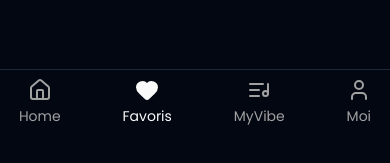
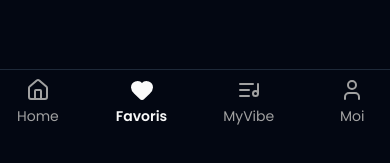
Before and after one commit to bossnare/melodayzmusic, a Next.js app in the folder apps/client/: page /dashboard/favoris in a window 390 px wide. Shown: the part 678-841 px from the top of the page. Built offline with nearby package versions, Linux system fonts and the light colour scheme.

Commit message:
client: update View to section by section design, and carousel horizontal for each section

```diff
--- a/apps/client/src/app/custom.css
+++ b/apps/client/src/app/custom.css
@@ -19,6 +19,7 @@
 
   section {
     scroll-snap-align: start;
+    scroll-behavior: smooth;
   }
 }
 
--- a/apps/client/src/components/NavBottom.tsx
+++ b/apps/client/src/components/NavBottom.tsx
@@ -33,9 +33,9 @@ const NavTab = ({ href, icon, label }: Tab) => {
         href={href}
         className={`${
           pathname === href
-            ? 'font-medium text-accent-foreground'
-            : 'font-normal text-muted-foreground hover:text-foreground'
-        } select-none transition-transform duration-200 ease-in-out flex flex-col p-2 items-center justify-center gap-1 md:gap-2 md:flex-row`}
+            ? 'font-semibold text-accent-foreground'
+            : 'font-medium text-muted-foreground hover:text-foreground'
+        } select-none transition-all duration-200 ease-in-out flex flex-col p-2 items-center justify-center gap-1 md:gap-2 md:flex-row`}
       >
         <span
           className={`${pathname === href ? '*:fill-accent-foreground' : ''}`}
@@ -74,10 +74,10 @@ export const NavBottom = () => {
   ];
 
   return (
-    <div className="flex items-center justify-center pb-8 md:py-2 gap-10 sm:gap-8 md:gap-0 lg:hidden">
+    <div className="flex items-center justify-center pb-8 md:py-2 gap-10 sm:gap-8 md:gap-4 lg:hidden">
       {navs.map((tab) => (
         <div
-          className="flex items-center justify-center font-poppins text-sm sm:text-base grow"
+          className="flex items-center justify-center font-poppins text-sm sm:text-base flex-1"
           key={tab.id}
         >
           <NavTab href={tab.href as string} icon={tab.icon} label={tab.label} />
--- a/apps/client/src/components/songs/ContentStream.tsx
+++ b/apps/client/src/components/songs/ContentStream.tsx
@@ -56,7 +56,7 @@ export const ContentStream = () => {
   }
 
   return (
-    <section className="pt-8 pb-60 md:pb-50">
+    <div className="pt-8 pb-60 md:pb-50">
       <h2 className="flex items-center gap-2 text-section sm:px-1">
         Top Artists
       </h2>
@@ -71,12 +71,23 @@ export const ContentStream = () => {
         <div></div>
       </div>
       <h3 className="text-section">Fresh Vibes</h3>
-      <div className="grid grid-cols-2 gap-5 sm:gap-6 sm:grid-cols-3 lg:grid-cols-4 xl:grid-cols-5">
-        {songs.map((song) => (
-          <SongCard key={song.id} song={song} />
-        ))}
-      </div>
-      <h3 className="text-section mt-6">Albums</h3>
-    </section>
+      {/* Vibes card */}
+      <section className="overflow-x-auto scrollbar-none">
+        <div className="grid grid-flow-col auto-cols-[calc(100vw/3)] sm:auto-cols-[calc(100vw/4)] lg:auto-cols-[calc(100vw/6)] gap-5 sm:gap-6">
+          {songs.map((song) => (
+            <SongCard key={song.id} song={song} />
+          ))}
+        </div>
+      </section>
+      {/* Albums card */}
+      <h3 className="mt-10 text-section">Albums</h3>
+      <section className="overflow-x-auto scrollbar-none">
+        <div className="grid grid-flow-col auto-cols-[calc(100vw/3)] sm:auto-cols-[calc(100vw/4)] lg:auto-cols-[calc(100vw/6)] gap-5 sm:gap-6">
+          {songs.reverse().map((song) => (
+            <SongCard key={song.id} song={song} />
+          ))}
+        </div>
+      </section>
+    </div>
   );
 };
--- a/apps/client/src/components/songs/SongCard.tsx
+++ b/apps/client/src/components/songs/SongCard.tsx
@@ -46,9 +46,9 @@ export const SongCard = ({ song }: SongProps) => {
               onClick={() => setIsPlaying(!isPlaying)}
             >
               {isPlaying ? (
-                <Pause className="size-7 lg:size-6 fill-accent-foreground" />
+                <Pause className="size-7 sm:size-5 lg:size-6 fill-accent-foreground" />
               ) : (
-                <Play className="size-7 lg:size-6 fill-accent-foreground" />
+                <Play className="size-7 sm:size-5 lg:size-6 fill-accent-foreground" />
               )}
             </MotionButton>
           </div>
@@ -62,7 +62,7 @@ export const SongCard = ({ song }: SongProps) => {
         <CardDescription className="flex flex-col justify-between w-full gap-2 sm:gap-0 sm:flex-row sm:items-center">
           <span
             className="font-medium capitalize min-w-auto sm:max-w-[60%]
-          truncate transition-colors duration-100 ease-in cursor-pointer select-none hover:text-accent-foreground text-base sm:text-sm line-clamp-1"
+          truncate transition-colors duration-100 ease-in cursor-pointer select-none hover:text-accent-foreground sm:text-sm line-clamp-1"
           >
             {song.artist}
           </span>
```
